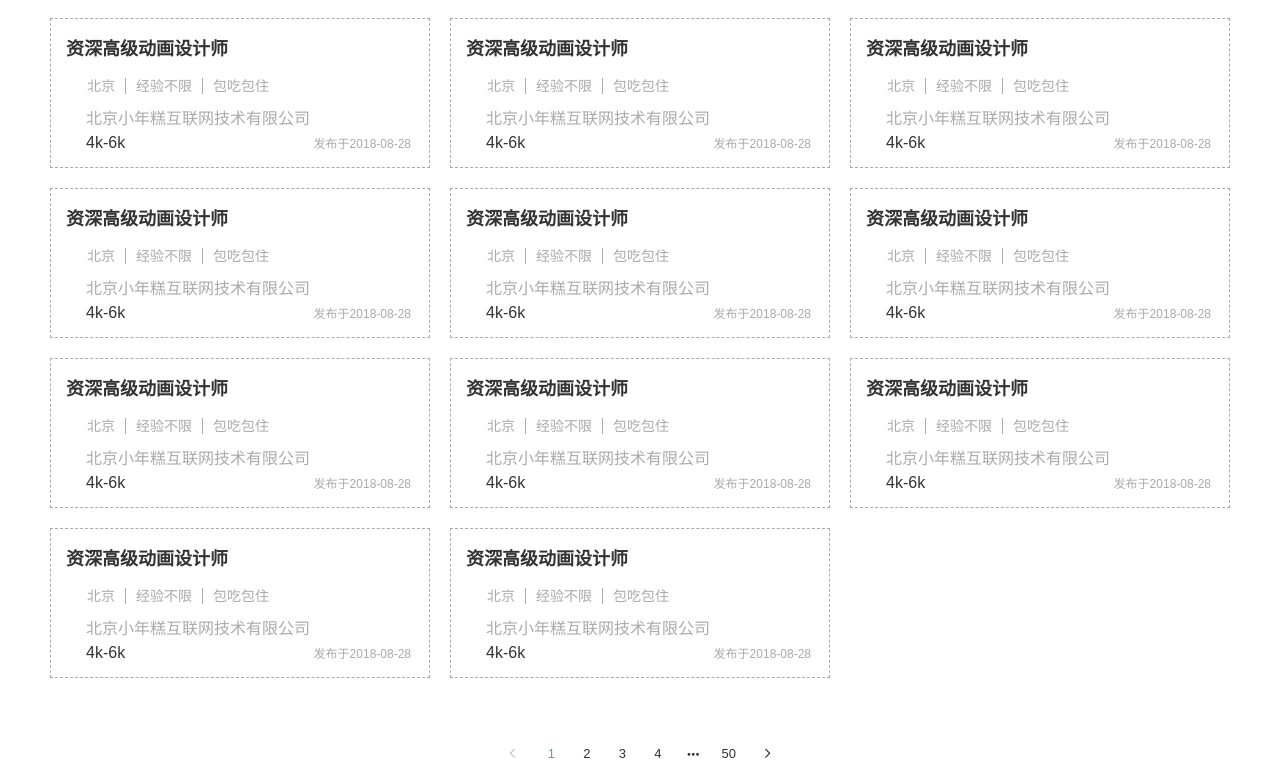
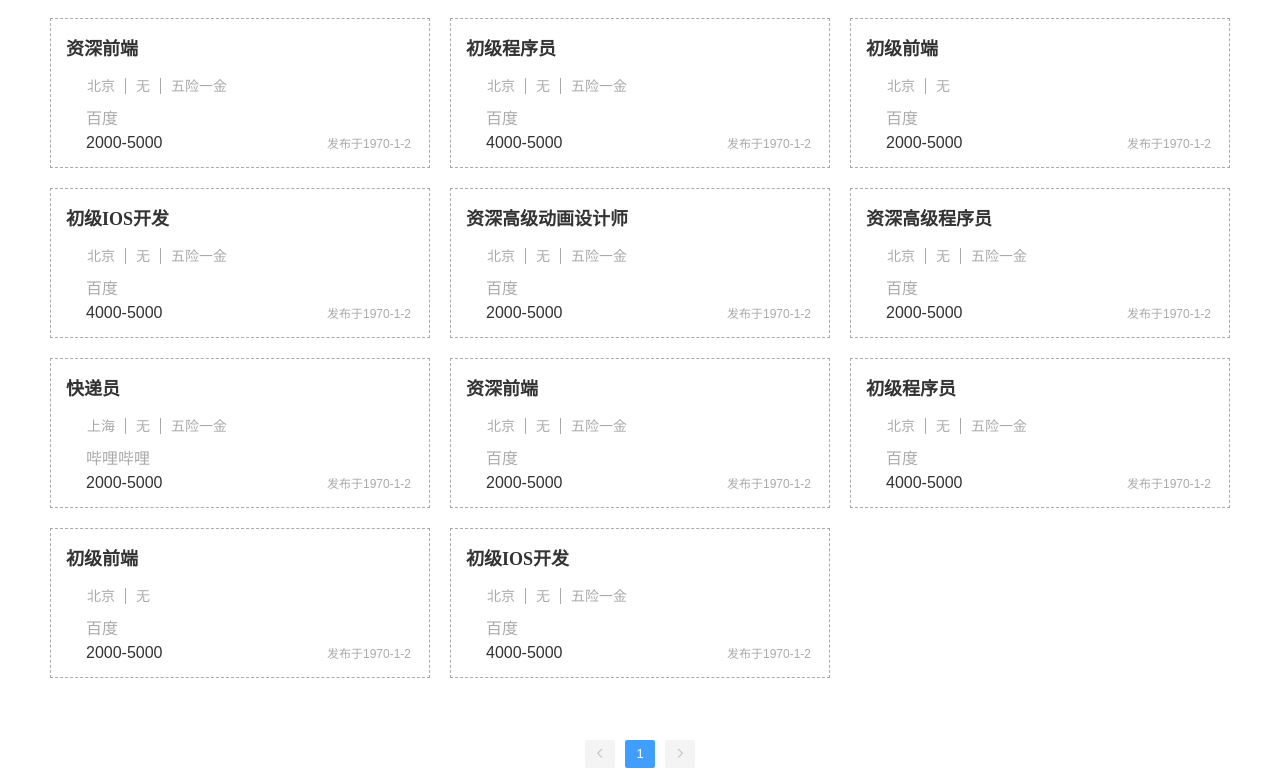
Before and after one commit to hero-ho/cjrgotowork, a Vue app: page /#/home in a window 1280 px wide. Shown: the part 941-1720 px from the top of the page. Built offline with nearby package versions, Linux system fonts and the light colour scheme.

Commit message:
all components implemented and mock data requests completed

```diff
--- a/src/axios/index.js
+++ b/src/axios/index.js
@@ -1,5 +1,5 @@
 import axios from 'axios'
-axios.defaults.baseURL = 'http://localhost:8080' // 统一设置域名，方便日后维护。
+// axios.defaults.baseURL = 'http://localhost:8080' // 统一设置域名，方便日后维护。
 
 /*
 为了方便日后的维护，axios相关的内容统一封装到这里，不要让axios的方法散落在各个页面，统一都在这里 日后好维护。将axios的方法封装在这里，哪里要用，就在哪里按需导入即可。如：
@@ -15,3 +15,6 @@ export const checkUser = (param) => {
 使用方法： checkUser( { 参数 } ).then(回调函数)
 
  */
+export const getJobList = () => {
+  return axios.get('/static/positions.json').then(res => res.data)
+}
--- a/src/components/jobItem/JobItem.vue
+++ b/src/components/jobItem/JobItem.vue
@@ -1,18 +1,18 @@
 <template>
   <div class="job-item">
-    <div class="title">资深高级动画设计师</div>
+    <div class="title">{{detail.title}}</div>
     <div class="info">
       <div class="detail">
-        <span class="city">北京</span>
-        <span class="experience">经验不限</span>
-        <span class="perks">包吃包住</span>
+        <span class="city">{{detail.jobCityName}}</span>
+        <span class="experience">{{detail.demandExperience}}</span>
+        <span class="perks" v-show="detail.welfare">{{detail.welfare}}</span>
       </div>
-      <div class="company-name">北京小年糕互联网技术有限公司</div>
+      <div class="company-name">{{detail.jobRecruiterName}}</div>
     </div>
     <div class="lower-detail">
-      <span class="salary">4k-6k</span>
+      <span class="salary">{{detail.money}}</span>
       <span class="post-date">
-        发布于2018-08-28
+        发布于{{convertToDate(detail.create_time)}}
       </span>
     </div>
   </div>
@@ -20,14 +20,26 @@
 
 <script>
 export default {
-  name: 'JobItem'
+  name: 'JobItem',
+  props: {
+    detail: {
+      type: Object
+    }
+  },
+  methods: {
+    convertToDate(ms) {
+      let date = new Date(ms)
+      return date.getFullYear() + '-' + (date.getMonth() + 1) + '-' + date.getDate()
+    }
+  }
 }
 </script>
 
 <style lang="less" scoped>
 .job-item {
   box-sizing: border-box;
-  .lower-detail{
+  .lower-detail {
+    align-items: baseline;
     position: absolute;
     bottom: 15px;
     left: 35px;
@@ -36,7 +48,7 @@ export default {
     justify-content: space-between;
     font-size: 16px;
     color: #333;
-    .post-date{
+    .post-date {
       font-size: 12px;
       color: #aaaaaa;
     }
@@ -57,15 +69,15 @@ export default {
   }
   .info {
     padding: 0 20px 0 20px;
-    .detail{
+    .detail {
       padding-bottom: 10px;
       font-size: 14px;
       color: #aaaaaa;
-      &>span{
+      & > span {
         padding: 0 10px;
         border-left: 1px solid #aaaaaa;
       }
-      &>span:first-child{
+      & > span:first-child {
         padding-left: 0;
         border-left: 1px solid transparent;
       }
@@ -75,5 +87,4 @@ export default {
     }
   }
 }
-
 </style>
--- a/src/components/jobList/JobList.vue
+++ b/src/components/jobList/JobList.vue
@@ -28,33 +28,22 @@
       <span data-sort="popularity">热度</span>
     </div>
     <div class="job-items">
-      <JobItem />
-      <JobItem />
-      <JobItem />
-      <JobItem />
-      <JobItem />
-      <JobItem />
-      <JobItem />
-      <JobItem />
-      <JobItem />
-      <JobItem />
-      <JobItem />
-      <JobItem />
-      <JobItem />
-      <JobItem />
+      <JobItem v-for="job in jobList.list" :key=job.id :detail="job"></JobItem>
     </div>
     <div class="pagination">
       <el-pagination
-        :page-size="20"
+        background
+        :page-size="15"
         :pager-count="5"
         layout="prev, pager, next"
-        :total="1000">
+        :total=jobList.total>
       </el-pagination>
     </div>
   </div>
 </template>
 
 <script>
+import {getJobList} from '../../axios/index'
 import JobItem from '../jobItem/JobItem'
 import { Row, Col, Select, Option, Cascader, Pagination } from 'element-ui'
 import Vue from 'vue'
@@ -71,6 +60,11 @@ export default {
     JobItem
   },
   created() {
+    getJobList().then(res => {
+      this.jobList = res.data
+      console.log(this.jobList)
+    })
+
     this.province = province.map(e => {
       return {
         value: e.code,
@@ -90,6 +84,7 @@ export default {
   },
   data() {
     return {
+      jobList: '',
       pagerCount: 6,
       province,
       districts: '',
--- /dev/null
+++ b/static/positions.json
@@ -0,0 +1,160 @@
+{
+  "status": 0,
+  "data": {
+    "pageNum": 1,
+    "pageSize": 10,
+    "size": 2,
+    "orderBy": null,
+    "startRow": 1,
+    "endRow": 2,
+    "total": 14,
+    "pages": 1,
+    "list": [{
+        "id": 1,
+        "title": "资深高级动画设计师",
+        "money": "2000-5000",
+        "create_time": 888888888888,
+        "welfare": "五险一金",
+        "jobCityName": "北京",
+        "jobRecruiterName": "百度",
+        "demandExperience": "无"
+      },
+      {
+        "id": 2,
+        "title": "资深高级程序员",
+        "money": "2000-5000",
+        "create_time": 123548556,
+        "welfare": "五险一金",
+        "jobCityName": "北京",
+        "jobRecruiterName": "百度",
+        "demandExperience": "无"
+      },
+      {
+        "id": 3,
+        "title": "快递员",
+        "money": "2000-5000",
+        "create_time": 123548556,
+        "welfare": "五险一金",
+        "jobCityName": "上海",
+        "jobRecruiterName": "哔哩哔哩",
+        "demandExperience": "无"
+      },
+      {
+        "id": 4,
+        "title": "资深前端",
+        "money": "2000-5000",
+        "create_time": 123548556,
+        "welfare": "五险一金",
+        "jobCityName": "北京",
+        "jobRecruiterName": "百度",
+        "demandExperience": "无"
+      },
+      {
+        "id": 5,
+        "title": "初级程序员",
+        "money": "4000-5000",
+        "create_time": 123548556,
+        "welfare": "五险一金",
+        "jobCityName": "北京",
+        "jobRecruiterName": "百度",
+        "demandExperience": "无"
+      },
+      {
+        "id": 6,
+        "title": "初级前端",
+        "money": "2000-5000",
+        "create_time": 123548556,
+        "welfare": "",
+        "jobCityName": "北京",
+        "jobRecruiterName": "百度",
+        "demandExperience": "无"
+      },
+      {
+        "id": 7,
+        "title": "初级IOS开发",
+        "money": "4000-5000",
+        "create_time": 123548556,
+        "welfare": "五险一金",
+        "jobCityName": "北京",
+        "jobRecruiterName": "百度",
+        "demandExperience": "无"
+      },
+      {
+        "id": 8,
+        "title": "资深高级动画设计师",
+        "money": "2000-5000",
+        "create_time": 123548556,
+        "welfare": "五险一金",
+        "jobCityName": "北京",
+        "jobRecruiterName": "百度",
+        "demandExperience": "无"
+      }, {
+        "id": 9,
+        "title": "资深高级程序员",
+        "money": "2000-5000",
+        "create_time": 123548556,
+        "welfare": "五险一金",
+        "jobCityName": "北京",
+        "jobRecruiterName": "百度",
+        "demandExperience": "无"
+      }, {
+        "id": 10,
+        "title": "快递员",
+        "money": "2000-5000",
+        "create_time": 123548556,
+        "welfare": "五险一金",
+        "jobCityName": "上海",
+        "jobRecruiterName": "哔哩哔哩",
+        "demandExperience": "无"
+      }, {
+        "id": 11,
+        "title": "资深前端",
+        "money": "2000-5000",
+        "create_time": 123548556,
+        "welfare": "五险一金",
+        "jobCityName": "北京",
+        "jobRecruiterName": "百度",
+        "demandExperience": "无"
+      }, {
+        "id": 12,
+        "title": "初级程序员",
+        "money": "4000-5000",
+        "create_time": 123548556,
+        "welfare": "五险一金",
+        "jobCityName": "北京",
+        "jobRecruiterName": "百度",
+        "demandExperience": "无"
+      }, {
+        "id": 13,
+        "title": "初级前端",
+        "money": "2000-5000",
+        "create_time": 123548556,
+        "welfare": "",
+        "jobCityName": "北京",
+        "jobRecruiterName": "百度",
+        "demandExperience": "无"
+      }, {
+        "id": 14,
+        "title": "初级IOS开发",
+        "money": "4000-5000",
+        "create_time": 123548556,
+        "welfare": "五险一金",
+        "jobCityName": "北京",
+        "jobRecruiterName": "百度",
+        "demandExperience": "无"
+      }
+    ],
+    "firstPage": 1,
+    "prePage": 0,
+    "nextPage": 0,
+    "lastPage": 1,
+    "isFirstPage": true,
+    "isLastPage": true,
+    "hasPreviousPage": false,
+    "hasNextPage": false,
+    "navigatePages": 8,
+    "navigatepageNums": [
+      1
+    ]
+  }
+}
```
Also changed, not shown: records/day3.png (added).
